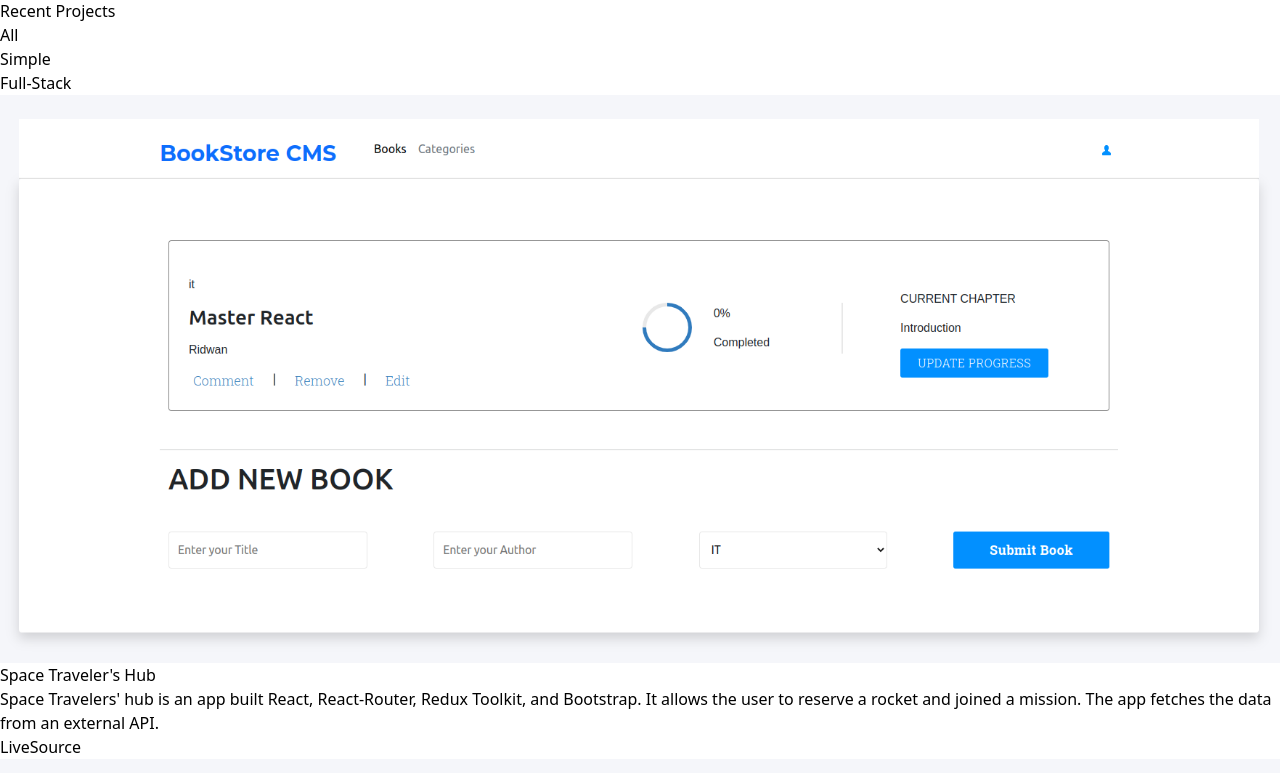
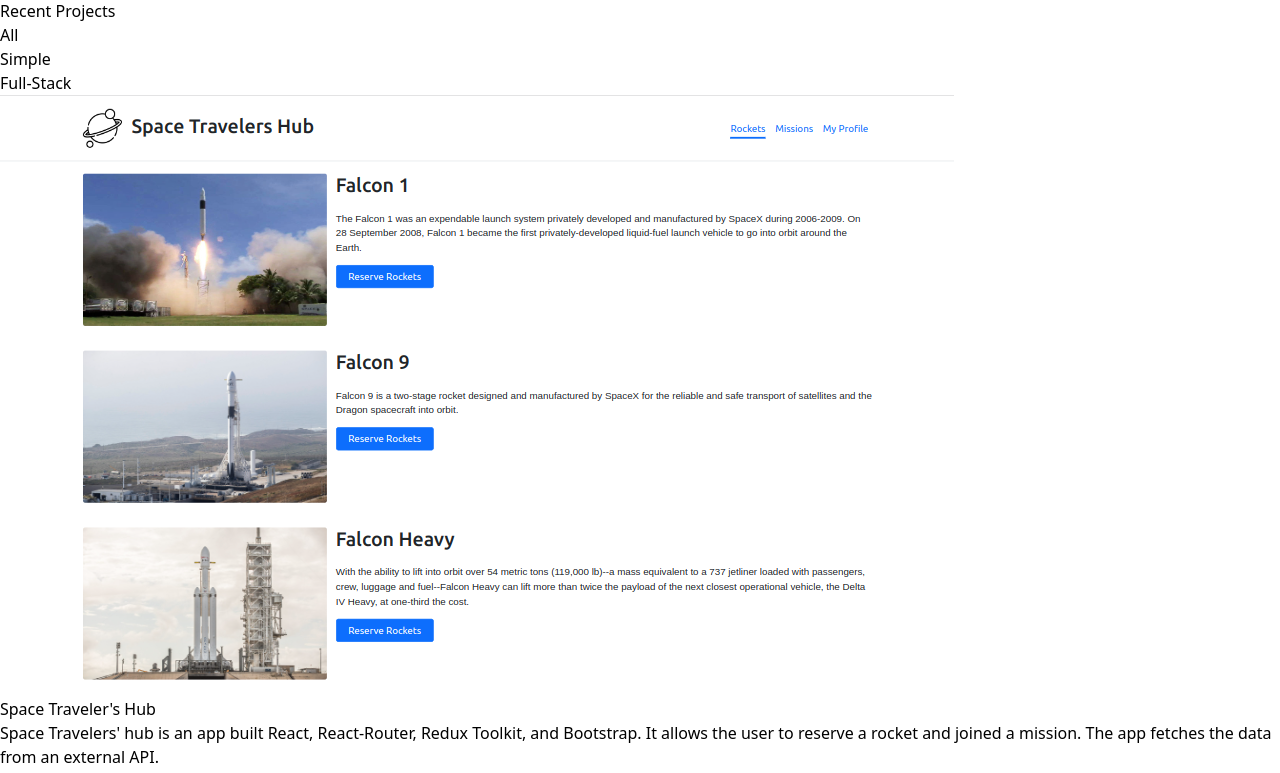
Before and after one commit to ridwanediallo/ridwan-portfolio, a React (Create React App) app: page / in a window 1280 px wide. Shown: the part 805-1578 px from the top of the page. Built offline with nearby package versions, Linux system fonts and the light colour scheme; what @material-tailwind/react would draw is missing.

Commit message:
Update image src card.js file

```diff
--- a/src/components/Card.js
+++ b/src/components/Card.js
@@ -1,5 +1,5 @@
 import React from 'react';
-import image from '../images/bookstore.png';
+// import image from '../images/bookstore.png';
 
 const Card = ({ data }) => {
    console.log(data)
@@ -11,8 +11,8 @@
             <a href="#" blur-shadow-image="true">
               <img
                 className="w-auto rounded-lg"
-                src={image}
-                // src={`../images/${data.image}`}
+                // src={image}
+                src={`${data.image}`}
                 alt="screenshot"
               />
             </a>
```
